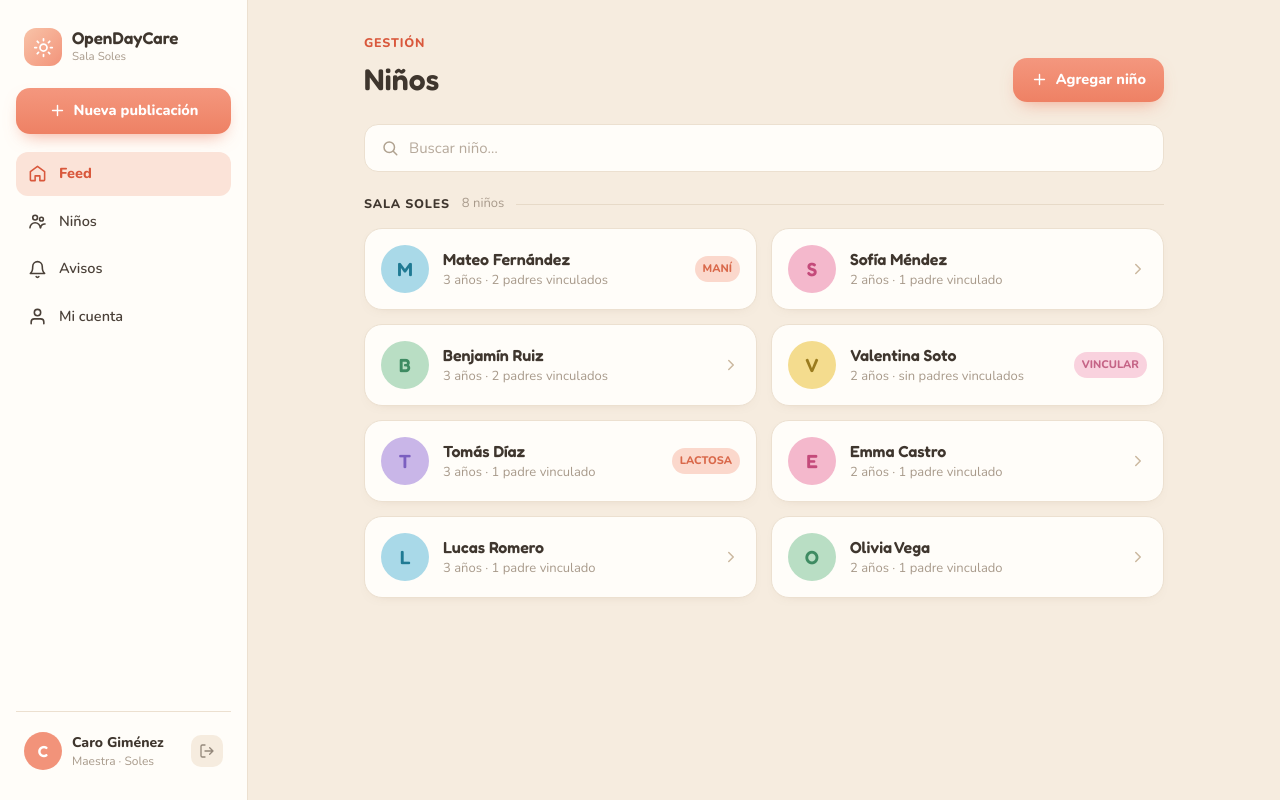
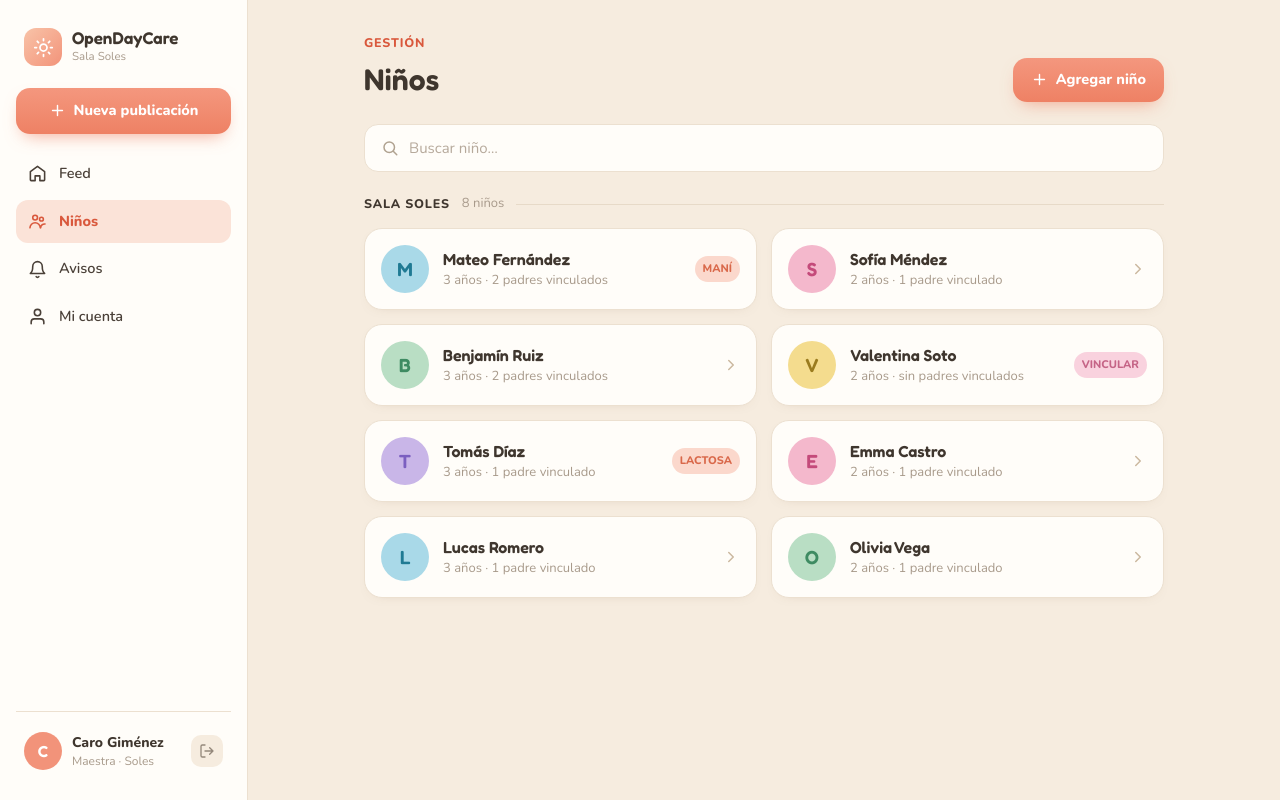
Before and after one commit to RominaOsorio/open-daycare, a Next.js app: page /kids in a window 1280 px wide. Built offline with nearby package versions, Linux system fonts and the light colour scheme.

Commit message:
feat(nav): conectar navegación a rutas reales con estado activo por ruta

```diff
--- a/app/components/layout/bottom-nav.tsx
+++ b/app/components/layout/bottom-nav.tsx
@@ -1,11 +1,16 @@
+"use client";
+
+import { usePathname } from "next/navigation";
 import { NAV_ITEMS } from "@/app/components/layout/nav-items";
 
 export function BottomNav() {
+  const pathname = usePathname();
   return (
     <nav className="fixed inset-x-0 bottom-0 z-10 flex border-t border-borde bg-tarjeta lg:hidden">
-      {NAV_ITEMS.map((item, index) => {
+      {NAV_ITEMS.map((item) => {
         const Icon = item.icon;
-        const active = index === 0;
+        const active =
+          item.href === "/" ? pathname === "/" : pathname.startsWith(item.href);
         return (
           <a
             key={item.label}
--- a/app/components/layout/nav-items.tsx
+++ b/app/components/layout/nav-items.tsx
@@ -8,8 +8,8 @@ export interface NavItem {
 }
 
 export const NAV_ITEMS: NavItem[] = [
-  { label: "Feed", href: "#", icon: HomeIcon },
-  { label: "Niños", href: "#", icon: KidsIcon },
+  { label: "Feed", href: "/", icon: HomeIcon },
+  { label: "Niños", href: "/kids", icon: KidsIcon },
   { label: "Avisos", href: "#", icon: BellIcon },
   { label: "Mi cuenta", href: "#", icon: UserIcon },
 ];
--- a/app/components/layout/sidebar.tsx
+++ b/app/components/layout/sidebar.tsx
@@ -1,9 +1,13 @@
+"use client";
+
+import { usePathname } from "next/navigation";
 import { NAV_ITEMS } from "@/app/components/layout/nav-items";
 import { Avatar } from "@/app/components/ui/avatar";
 import { LogoutIcon, PlusIcon, SunIcon } from "@/app/components/icons";
 import { ROOM, USER } from "@/app/lib/data";
 
 export function Sidebar() {
+  const pathname = usePathname();
   return (
     <aside className="sticky top-0 hidden h-screen w-[248px] flex-none flex-col border-r border-borde bg-tarjeta px-4 py-6 lg:flex">
       <a href="#" className="flex items-center gap-2.5 px-2 pb-[22px] pt-1">
@@ -27,9 +31,10 @@ export function Sidebar() {
       </a>
 
       <nav className="flex flex-1 flex-col gap-1">
-        {NAV_ITEMS.map((item, index) => {
+        {NAV_ITEMS.map((item) => {
           const Icon = item.icon;
-          const active = index === 0;
+          const active =
+            item.href === "/" ? pathname === "/" : pathname.startsWith(item.href);
           return (
             <a
               key={item.label}
```
